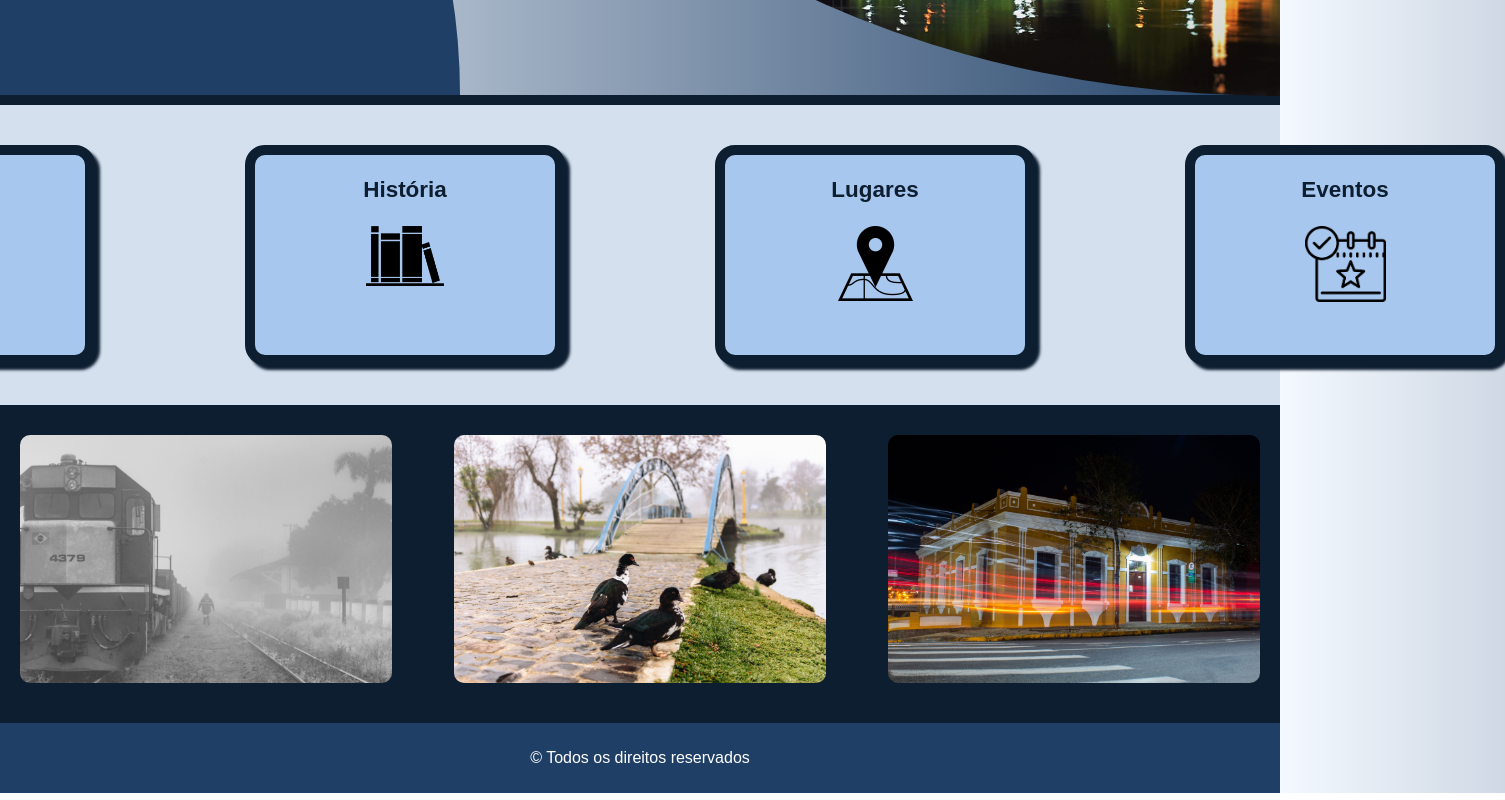
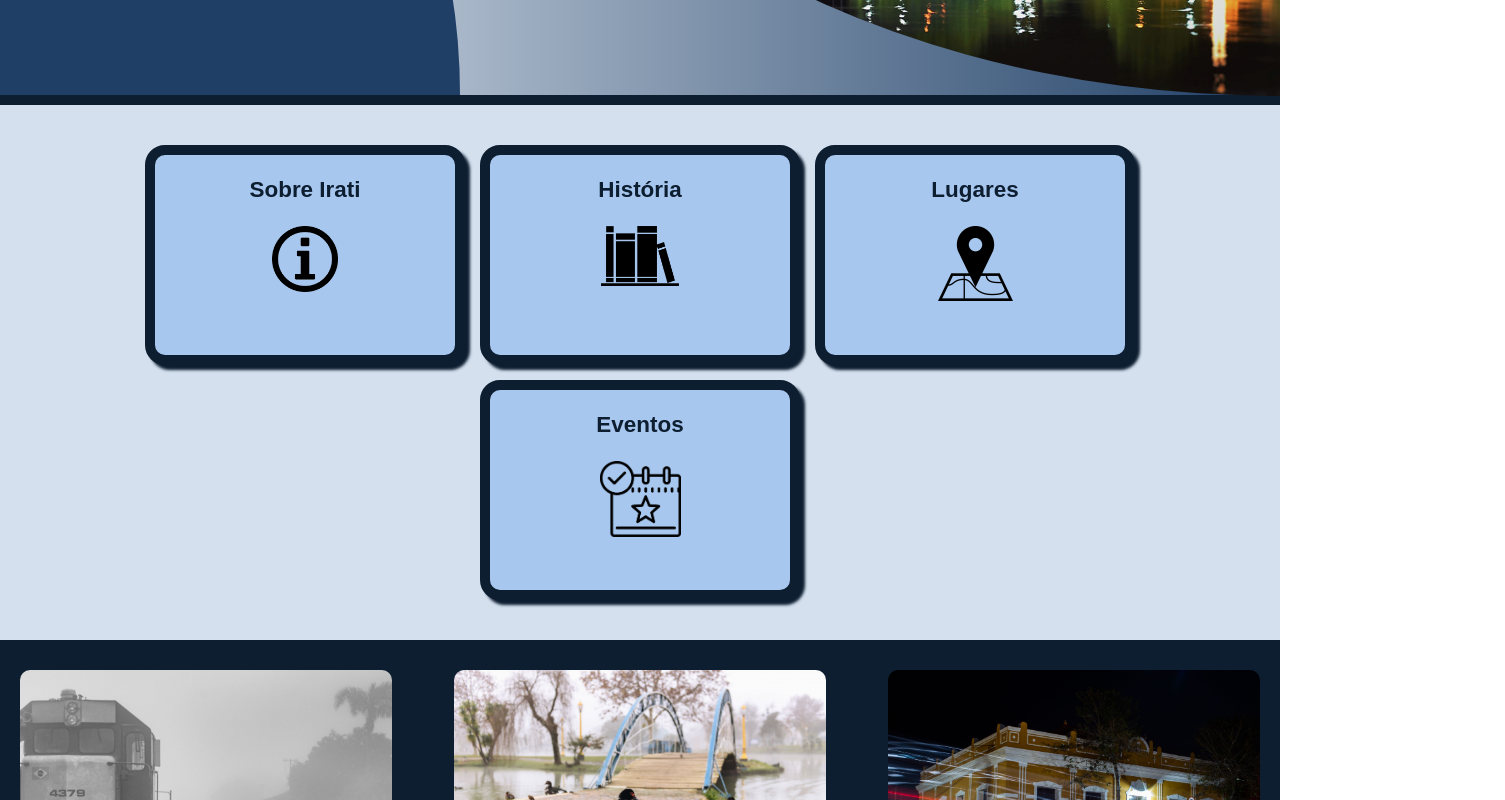
Before and after one commit to LuisGHitzin/site_trabalho, a plain HTML site: page index.html in a window 1280 px wide. Shown: the part 585-1385 px from the top of the page, 1505 px wide, since content can reach past the window. Drawn offline with Linux system fonts and the light colour scheme.

Commit message:
arrumando coisas (dnv)

```diff
--- a/CSS/layout.css
+++ b/CSS/layout.css
@@ -141,21 +141,25 @@ header{
 }
 
 .terceira_parte{
+    justify-content: center;
     background-color: #d4e0ee;
     display: flex;
     flex-direction: row;
-    justify-content: center;
     text-decoration: none;
     border-bottom: solid 10px #0e1e31;
+    position: inherit;
+
 }
+
 .card_pg{
+    justify-content: center;
+    gap: 15px;
+    flex-wrap: wrap;
     display: flex;
-    flex-direction: row;
     text-align: center;
     text-decoration: none;
     margin-top: 40px;
     margin-bottom: 40px;
-    gap: 150px;
     font-family:Arial, Helvetica, sans-serif;
 
 }
@@ -180,6 +184,7 @@ header{
     width: 300px;
     height: 200px;
     box-shadow: 5px 5px 3px;
+
 }
 .cardl {
     width: 25%;
@@ -199,6 +204,7 @@ header{
     width: 300px;
     height: 200px;
     box-shadow: 5px 5px 3px;
+
 }
 .cardh{
     width: 26%;
```
